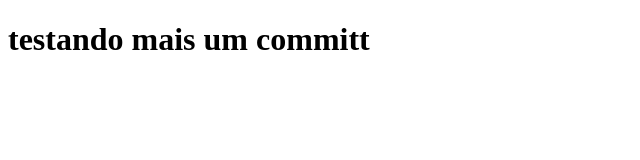
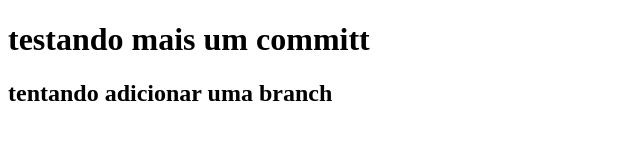
Before and after one commit to marujo85/GIT, a plain HTML site: page index.html in a window 1280 px wide. Shown: the whole page, without its empty margins (0-640 px from the left). Drawn offline with Linux system fonts and the light colour scheme.

Commit message:
adicionando uma branch

```diff
--- a/index.html
+++ b/index.html
@@ -7,6 +7,7 @@
 </head>
 <body>
 	<h1>testando mais um committ</h1>
+	<h2> tentando adicionar uma branch</h2>
 
 </body>
 </html>
```
